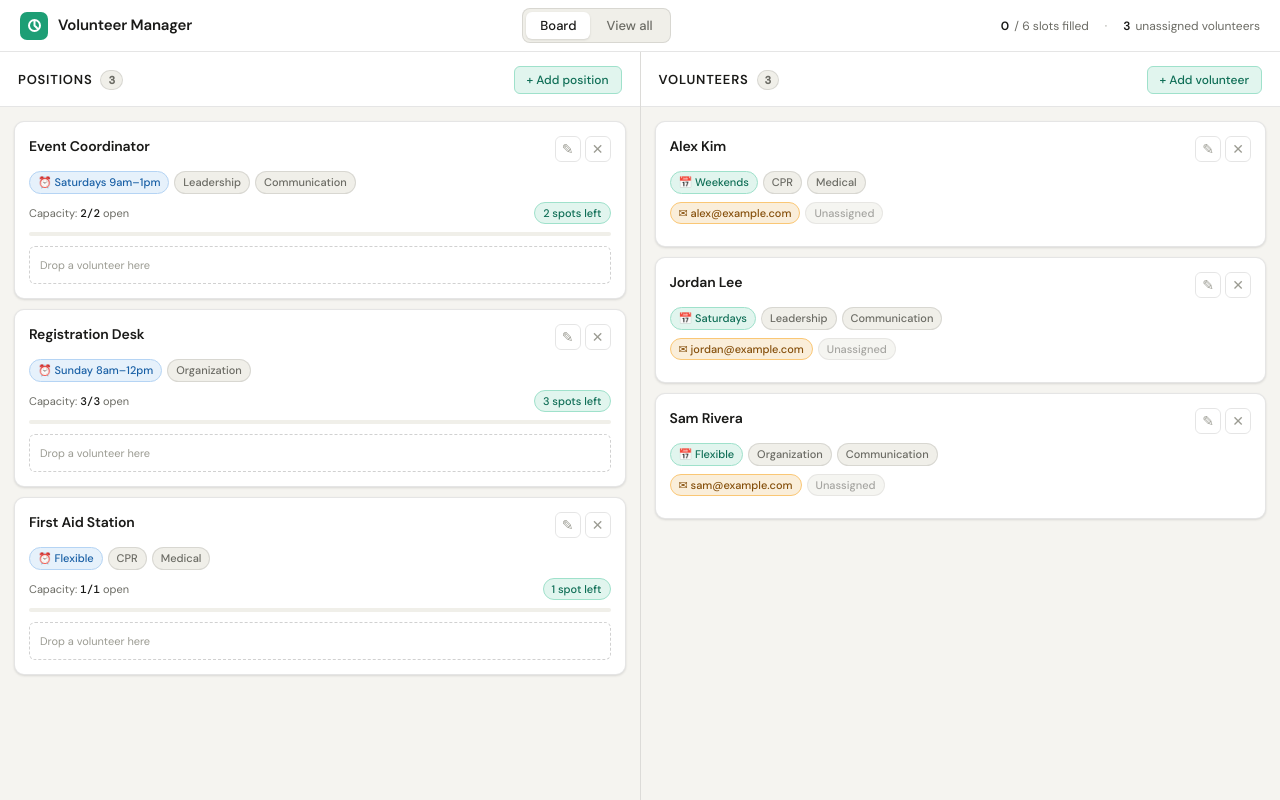
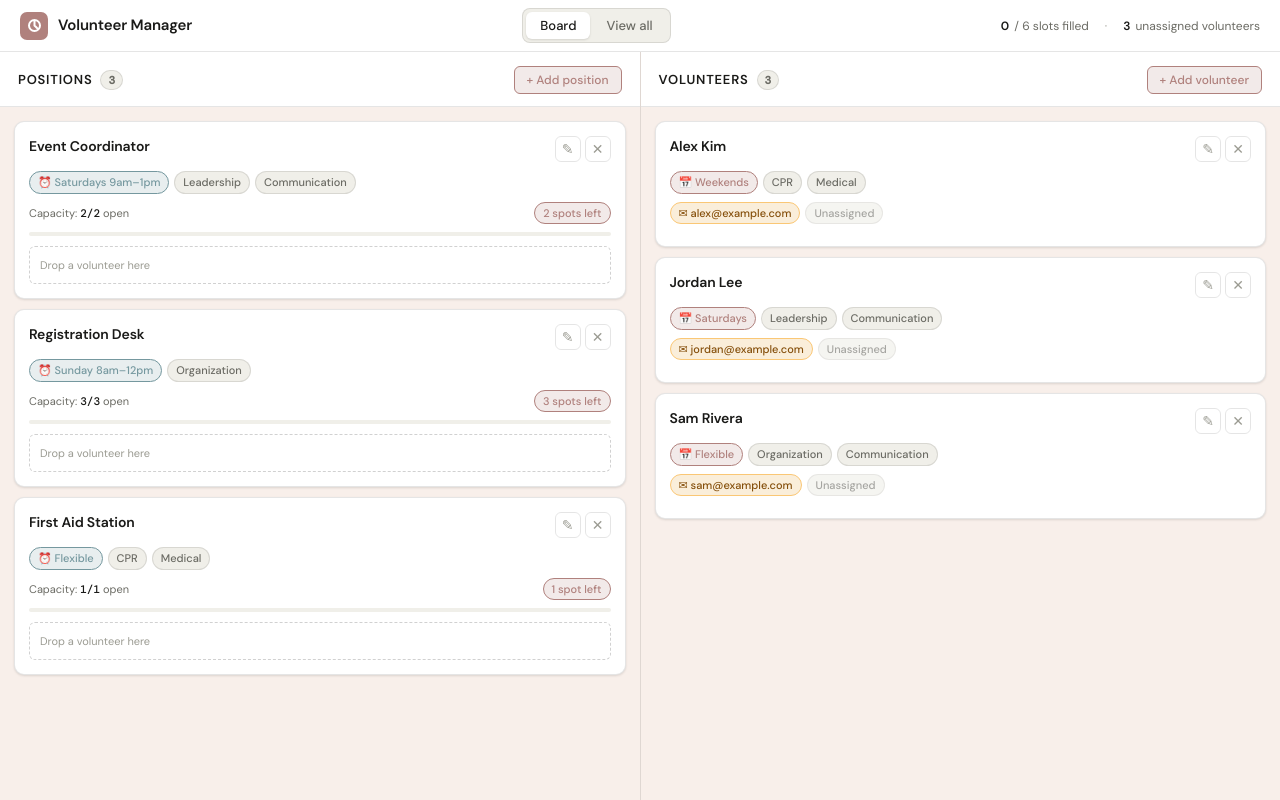
Before and after one commit to vivpeng/youcode-2026, a plain HTML site: page index.html in a window 1280 px wide. Drawn offline with nearby package versions, Linux system fonts and the light colour scheme.

Commit message:
colour change

```diff
--- a/index.html
+++ b/index.html
@@ -5,9 +5,10 @@
 <meta name="viewport" content="width=device-width, initial-scale=1.0">
 <title>Volunteer Manager</title>
 <link href="https://fonts.googleapis.com/css2?family=DM+Sans:wght@400;500;600&family=DM+Mono:wght@400;500&display=swap" rel="stylesheet">
+
 <style>
   :root {
-    --bg: #f5f4f0;
+    --bg: #F8EFEA;
     --surface: #ffffff;
     --surface-secondary: #f0efe9;
     --border: rgba(0,0,0,0.1);
@@ -15,13 +16,13 @@
     --text: #1a1a18;
     --text-muted: #6b6b64;
     --text-faint: #9b9b92;
-    --teal: #1D9E75;
-    --teal-light: #E1F5EE;
-    --teal-border: #9FE1CB;
-    --teal-dark: #0F6E56;
-    --blue: #185FA5;
-    --blue-light: #E6F1FB;
-    --blue-border: #B5D4F4;
+    --teal: #B0817D;
+    --teal-light: #F2EAE9;
+    --teal-border: #B0817D;
+    --teal-dark: #B0817D;
+    --blue: #75989F;
+    --blue-light: #E8EEEF;
+    --blue-border: #75989F;
     --amber: #854F0B;
     --amber-light: #FAEEDA;
     --amber-border: #FAC775;
```
